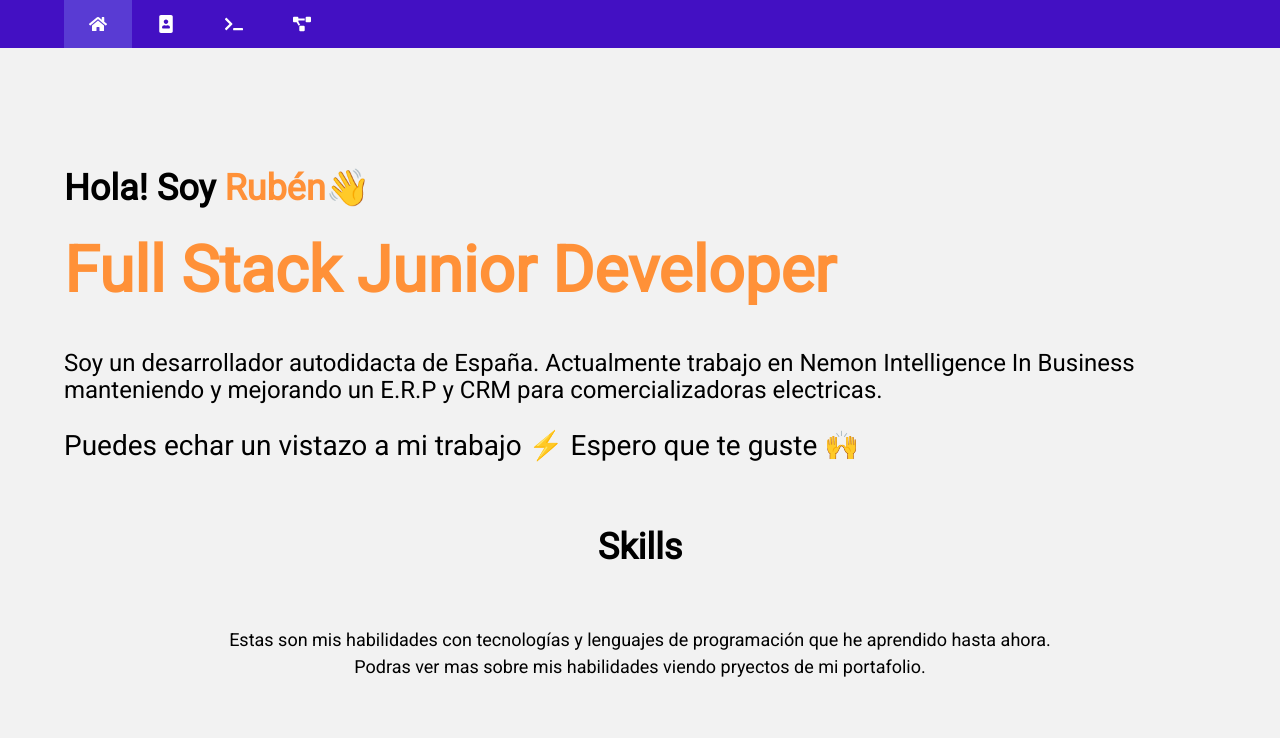
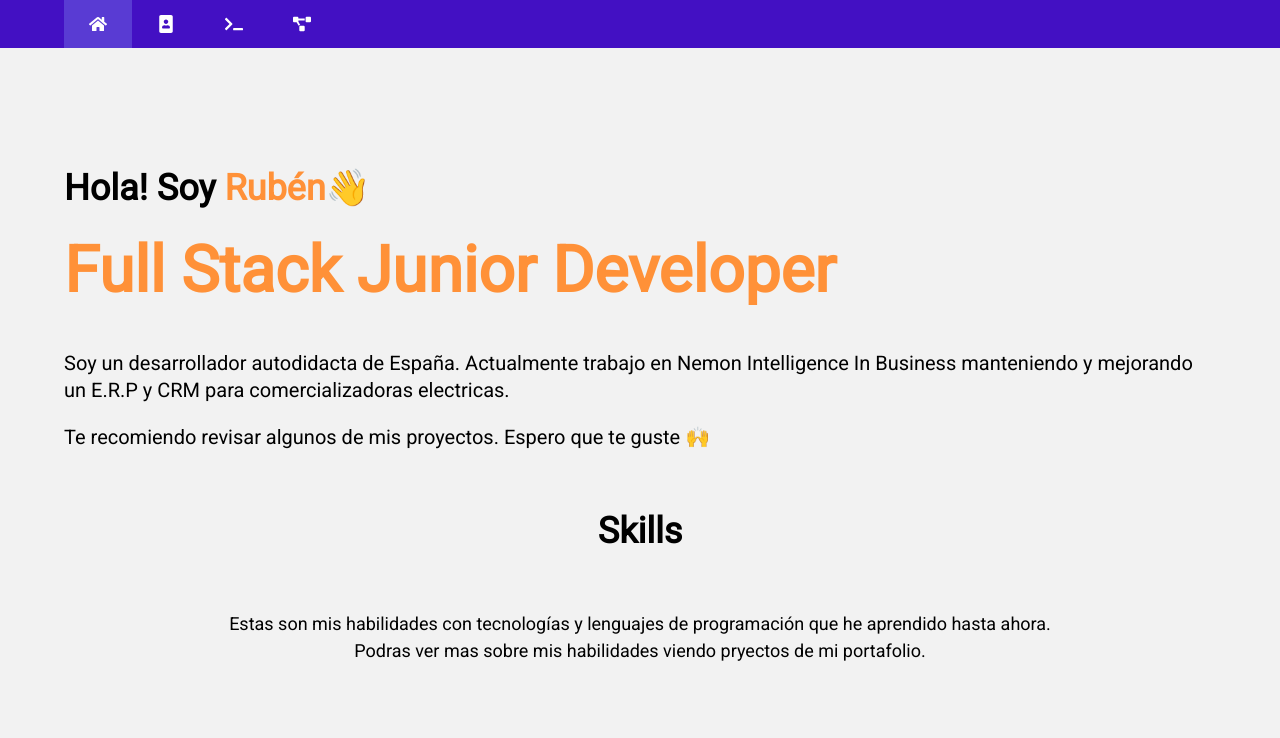
Before and after one commit to erxonxi/portafolio, a React (Create React App) app in the folder frontend/: page / in a window 1280 px wide. Shown: the top 738 px of the page. Built offline with nearby package versions, Linux system fonts and the light colour scheme.

Commit message:
fix landing

```diff
--- a/frontend/src/components/Landing.tsx
+++ b/frontend/src/components/Landing.tsx
@@ -9,13 +9,14 @@ const Landing = () => {
             <h1 className={'text-orange display-xl'}>
                 Full Stack Junior Developer
             </h1>
-            <p className={'font-24'}>
+            <p className={'font-20'}>
                 Soy un desarrollador autodidacta de España. Actualmente trabajo
                 en Nemon Intelligence In Business manteniendo y mejorando un
                 E.R.P y CRM para comercializadoras electricas.
             </p>
-            <p className={'font-28'}>
-                Puedes echar un vistazo a mi trabajo ⚡️ Espero que te guste 🙌
+            <p className={'font-20'}>
+                Te recomiendo revisar algunos de mis proyectos. Espero que te
+                guste 🙌
             </p>
         </div>
     );
```
